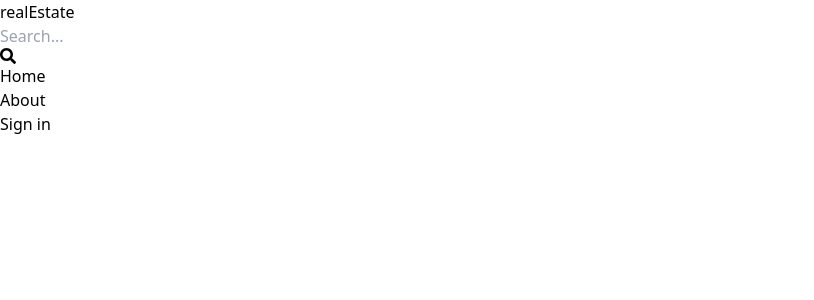
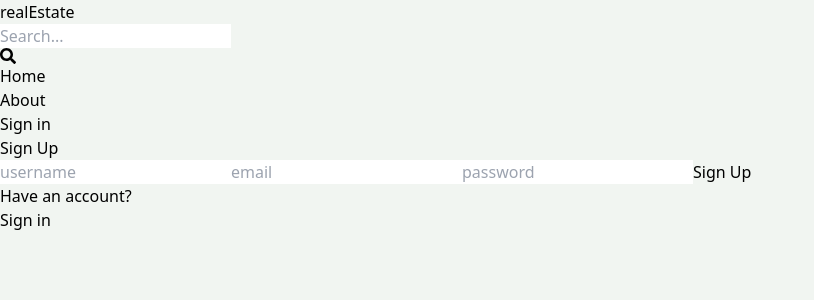
Before and after one commit to RuzbihanZaleek/Real-Estate, a React (Vite) app in the folder client/: page /sign-up in a window 1280 px wide. Shown: the top 300 px of the page, without its empty margins (0-814 px from the left). Built offline with nearby package versions, Linux system fonts and the light colour scheme.

Commit message:
10. Complete sign up page UI

```diff
--- a/client/src/App.jsx
+++ b/client/src/App.jsx
@@ -12,7 +12,7 @@
       <Routes>
         <Route path="/" element={<Home />} />
         <Route path="/sign-in" element={<Signin />} />
-        <Route path="/sign-out" element={<SignUp />} />
+        <Route path="/sign-up" element={<SignUp />} />
         <Route path="/about" element={<About />} />
         <Route path="/profile" element={<Profile />} />
       </Routes>
--- a/client/src/index.css
+++ b/client/src/index.css
@@ -1,3 +1,7 @@
 @tailwind base;
 @tailwind components;
 @tailwind utilities;
+
+body{
+    background-color: rgb(241, 245, 241);
+}
--- a/client/src/pages/SignUp.jsx
+++ b/client/src/pages/SignUp.jsx
@@ -1,9 +1,29 @@
 import React from 'react'
+import { Link } from 'react-router-dom'
 
 export default function SignUp() {
   return (
-    <div>
-      Sign Up
+    <div className='p-3 max-w-lg mx-auto'>
+      <h1 className='text-3xl text-center font-semibold my-7'>
+        Sign Up
+      </h1>
+      <form className='flex flex-col gap-4'>
+        <input type='text' placeholder='username'
+          className='border p-3 rounded-lg' id='username' />
+        <input type='email' placeholder='email'
+          className='border p-3 rounded-lg' id='email' />
+        <input type='password' placeholder='password'
+          className='border p-3 rounded-lg' id='password' />
+        <button className='bg-slate-700 text-white p-3 rounded-lg uppercase hover:opacity-95 disabled:opacity-80'>
+          Sign Up
+        </button>
+      </form>
+      <div className='flex gap-2 mt-5'>
+        <p>Have an account?</p>
+        <Link to={"/sign-in"}>
+          <span className='text-blue-700'>Sign in</span>
+        </Link>
+      </div>
     </div>
   )
 }
```
